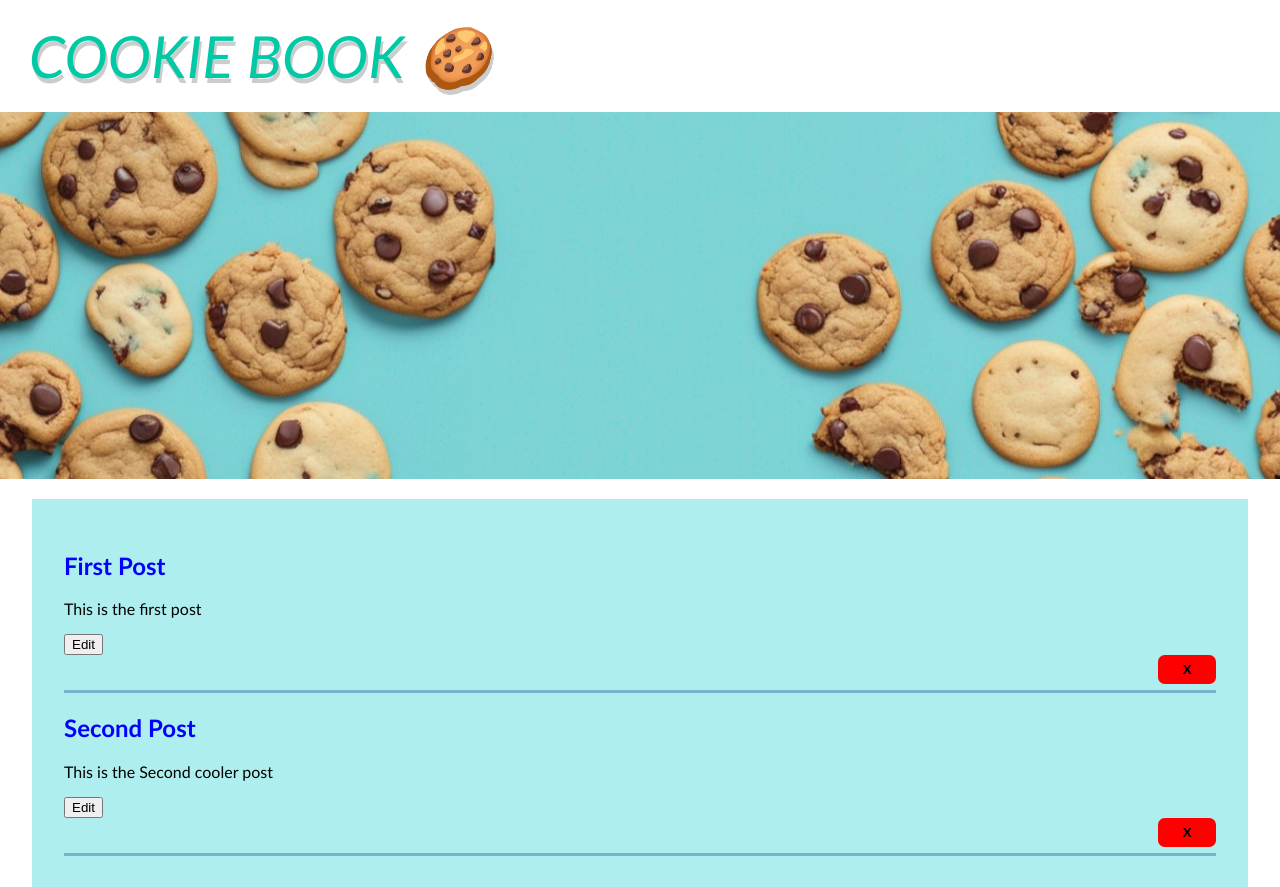
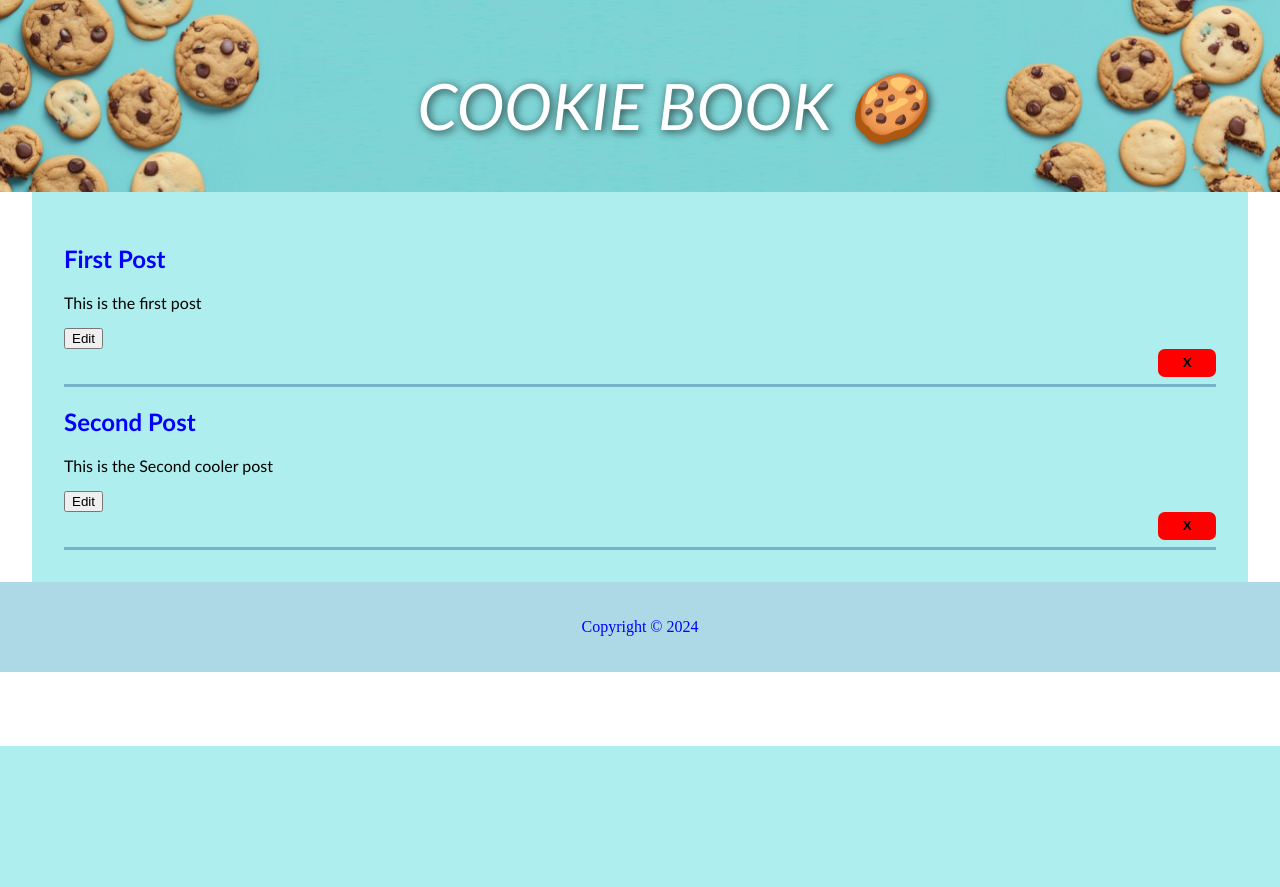
Before and after one commit to TacoWarrior24/Blog, a Node server app: page / in a window 1280 px wide. Shown: the part 54-941 px from the top of the page. After the commit the page ends 800 px from the top, so only its background shows below. Run offline with Node 20, Linux system fonts and the light colour scheme.

Commit message:
Finalized Banner

```diff
--- a/public/styles/main.css
+++ b/public/styles/main.css
@@ -52,11 +52,41 @@
 	text-shadow: 2px 5px 0 rgba(0,0,0,0.2);
 }
 
-.banner-image {
+.banner {
+    display: flex;
+    justify-content: space-between;
+    align-items: center;
+    position: relative;
     width: 100%;
-    height: auto;
+    height: 12rem;
+}
+
+.banner-left, .banner-right {
+    width: auto;
+    height: 100%;
+}
+
+.banner-middle {
+    flex-grow: 1;
+    height: 100%;
+    width: auto;
+}
+
+.banner-title {
+    position: absolute; /* Position the H1 on top of the banner */
+    top: 50%; /* Center vertically */
+    left: 50%; /* Center horizontally */
+    transform: translate(-50%, -90%); /* Offset to truly center */
+    color: white; /* Adjust color for contrast */
+    font-size: 4rem; /* Adjust the size as needed */
+    text-shadow: 2px 2px 8px rgba(0, 0, 0, 0.7); /* Optional: shadow for readability */
+    z-index: 1; /* Ensure it appears above the banner images */
+    text-align: center; /* Center the text */
+    white-space: nowrap; /* Optional: prevents the text from wrapping to a new line */
+}
+
+.banner img {
     display: block;
-    margin-bottom: 20px;
 }
 
 .posts {
--- a/views/index.ejs
+++ b/views/index.ejs
@@ -1,7 +1,12 @@
 <%- include("partials/header.ejs") %>
 
-<h1>Cookie Book 🍪</h1>
-<img src="/images/cookieBanner.jpg" alt="Cookie Banner" class="banner-image">
+<!--<img src="/images/cookieBanner.jpg" alt="Cookie Banner" class="banner-image">-->
+<div class="banner">
+  <img src="/images/cookieBannerLeft.jpg" alt="Left Image" class="banner-left">
+  <img src="/images/cookieBannerMiddle.jpg" alt="Middle Image" class="banner-middle">
+  <img src="/images/cookieBannerRight.jpg" alt="Right Image" class="banner-right">
+  <h1 class = "banner-title">Cookie Book 🍪</h1>
+</div>
 
 <div class="posts">
         <% posts.forEach((post, index) => { %>
```
Also changed, not shown: public/images/cookieBanner.jpg (deleted), public/images/cookieBannerLeft.jpg (added), public/images/cookieBannerMiddle.jpg (added), public/images/cookieBannerRight.jpg (added).
